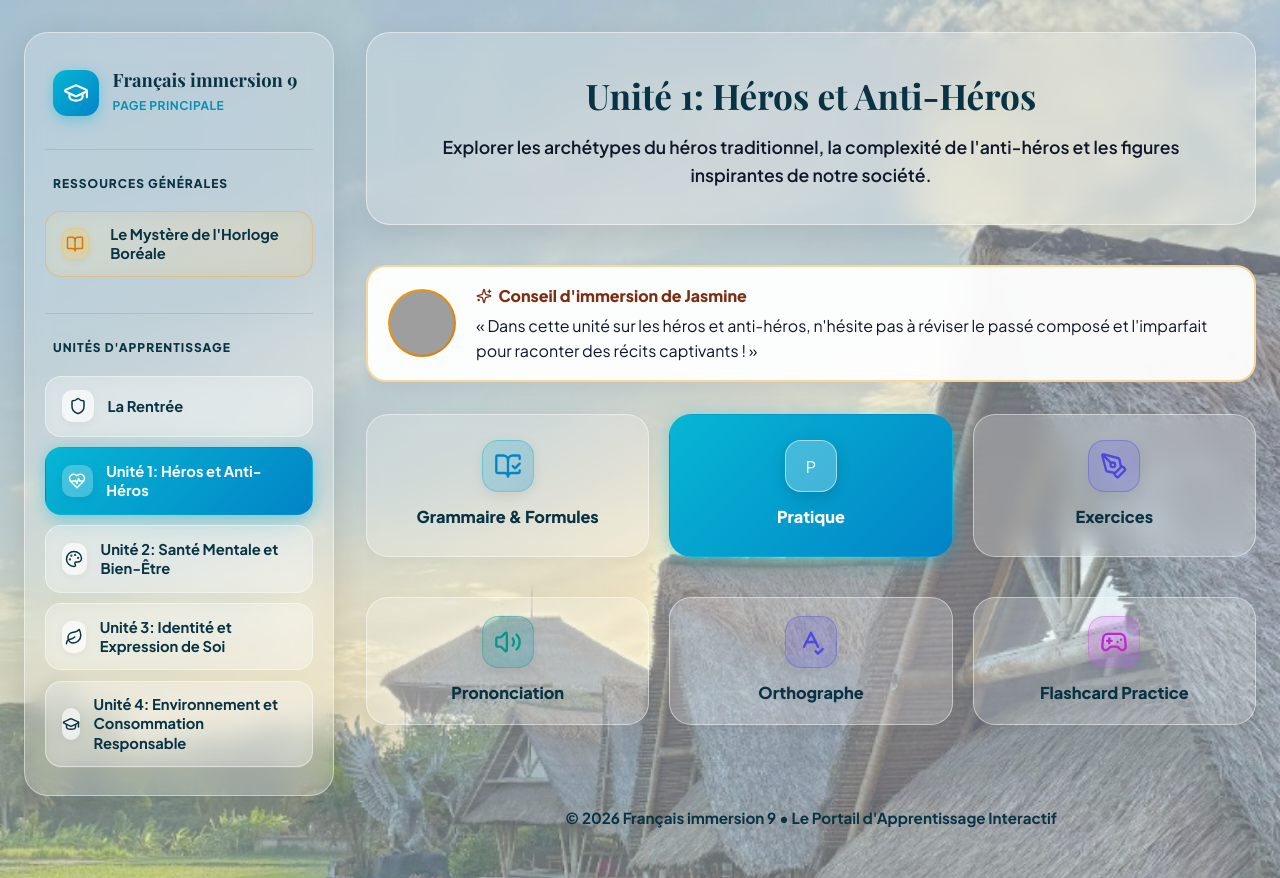
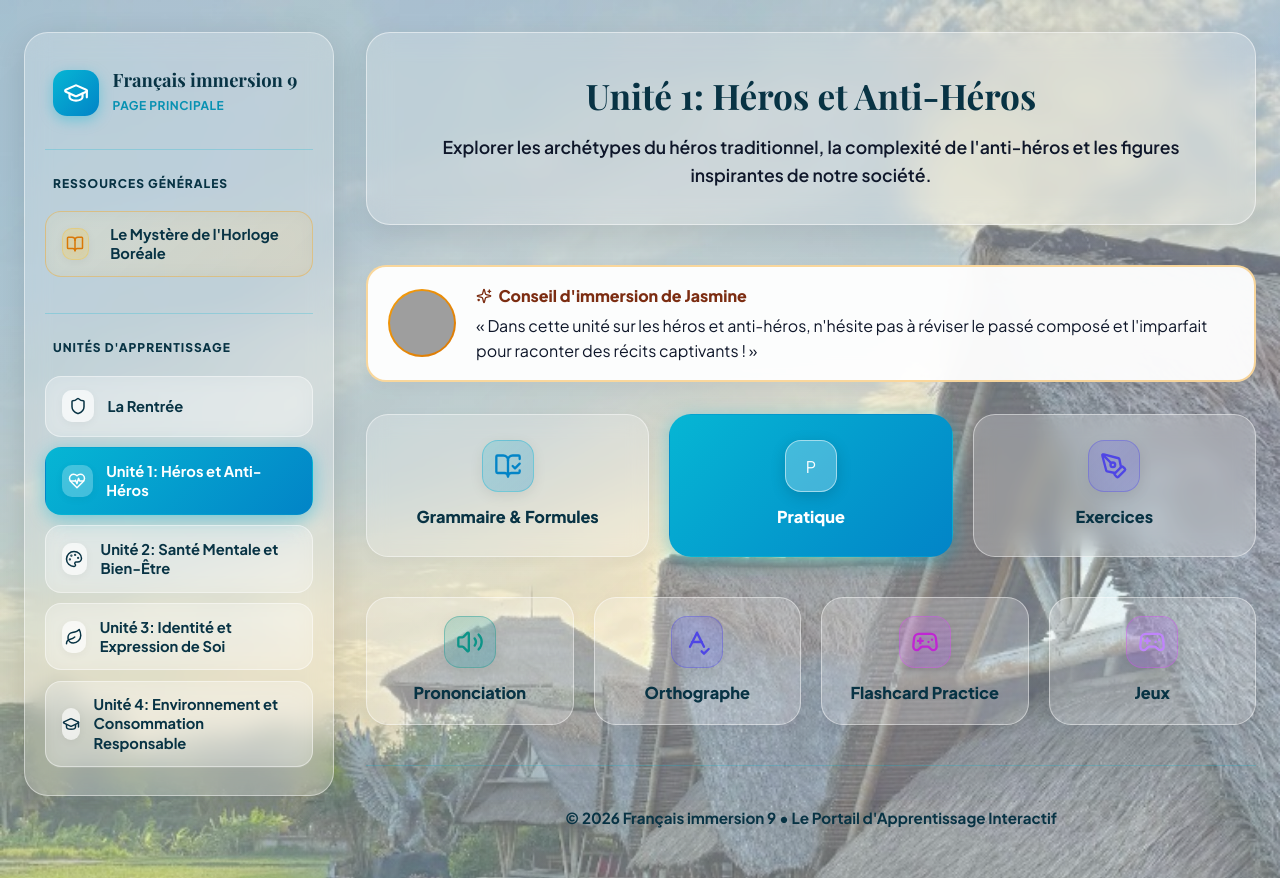
Before and after one commit to dominiquetrotin49-boop/hhs-frenchimmersion9, a React (Vite) app: page /chapter/unite-1 in a window 1280 px wide. Built offline with nearby package versions, Linux system fonts and the light colour scheme; grey boxes are pictures that could not be loaded; a web font is replaced by a local one.

Commit message:
Rename 4th sub-tab to Jeux

```diff
--- a/src/components/sections/VocabularySection.jsx
+++ b/src/components/sections/VocabularySection.jsx
@@ -1,5 +1,6 @@
+import Francotopia from "../games/Francotopia";
 import React, { useState } from 'react';
-import { speakFrench } from '../../utils/speechUtils';
+import { speakFrench } from "../../utils/speechUtils";
 import { Volume2, SpellCheck, CheckCircle2, AlertTriangle, XCircle, Sparkles, Award, Gamepad2 } from 'lucide-react';
 import GameSection from './GameSection';
 import './VocabularySection.css';
@@ -134,7 +135,7 @@ function VocabularySection({ data, chapterId }) {
     <div className="practice-header-container fade-in text-left">
 
       {/* Secondary Header Tab Bar matching exact 3-column grid layout, size, shape, and structure of top header tabs */}
-      <div className="section-navigation grid grid-cols-1 sm:grid-cols-3 gap-4 mb-8">
+      <div className="section-navigation grid grid-cols-1 sm:grid-cols-2 md:grid-cols-4 gap-4 mb-8">
 
         {/* Header Tab 1: Prononciation (Aligned on left) */}
         <div
@@ -176,6 +177,20 @@ function VocabularySection({ data, chapterId }) {
             <Gamepad2 size={28} />
           </div>
           <h3>{chapterId === 'unite-reprise' ? 'Jeux' : 'Flashcard Practice'}</h3>
+        </div>
+
+        {/* Header Tab 4: Jeux (Francotopia RPG) */}
+        <div
+          onClick={() => setActiveHeaderTab(activeHeaderTab === "jeux" ? null : "jeux")}
+          className={`section-card cursor-pointer ${
+            activeHeaderTab === "jeux" ? "active" : ""
+          }`}
+          style={{ paddingTop: "1.12rem", paddingBottom: "1.12rem" }}
+        >
+          <div className="tab-icon-badge game-badge" style={{ background: "rgba(168, 85, 247, 0.2)", color: "#c084fc" }}>
+            <Gamepad2 size={28} />
+          </div>
+          <h3>Jeux</h3>
         </div>
 
       </div>
@@ -394,6 +409,17 @@ function VocabularySection({ data, chapterId }) {
         <GameSection chapterId={chapterId} vocabulary={data} />
       )}
 
+      {/* Frame 4: Jeux (Francotopia RPG) */}
+      {activeHeaderTab === 'jeux' && (
+        <div className="section-container glass-container fade-in">
+          <Francotopia
+            chapterId={chapterId}
+            vocabulary={data}
+            onBack={() => setActiveHeaderTab(null)}
+          />
+        </div>
+      )}
+
     </div>
   );
 }
```
